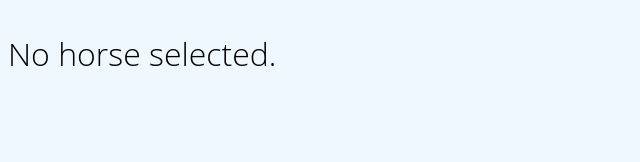
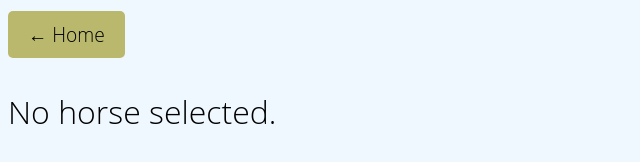
Before and after one commit to temujin05/przewalsky_pwa, a plain HTML site: page details.html in a window 1280 px wide. Shown: the whole page, without its empty margins (0-640 px from the left). Drawn offline with Linux system fonts and the light colour scheme.

Commit message:
Add back button to details page

```diff
--- a/details.html
+++ b/details.html
@@ -63,10 +63,28 @@
         .image-gallery img:hover {
             transform: scale(1.05);
         }
+
+        .back-button {
+            display: inline-block;
+            padding: 10px 20px;
+            background-color: #BAB86C;
+            color: black;
+            text-decoration: none;
+            border-radius: 5px;
+            font-size: 1.2rem;
+            transition: background-color 0.3s;
+        }
+
+        .back-button:hover {
+            background-color: #9a9856;
+        }
     </style>
 </head>
 
 <body>
+    <div style="margin-bottom: 20px;">
+        <a href="index.html" class="back-button">&larr; Home</a>
+    </div>
     <div id="details"></div>
     <div id="gallery" class="image-gallery"></div>
 
```
